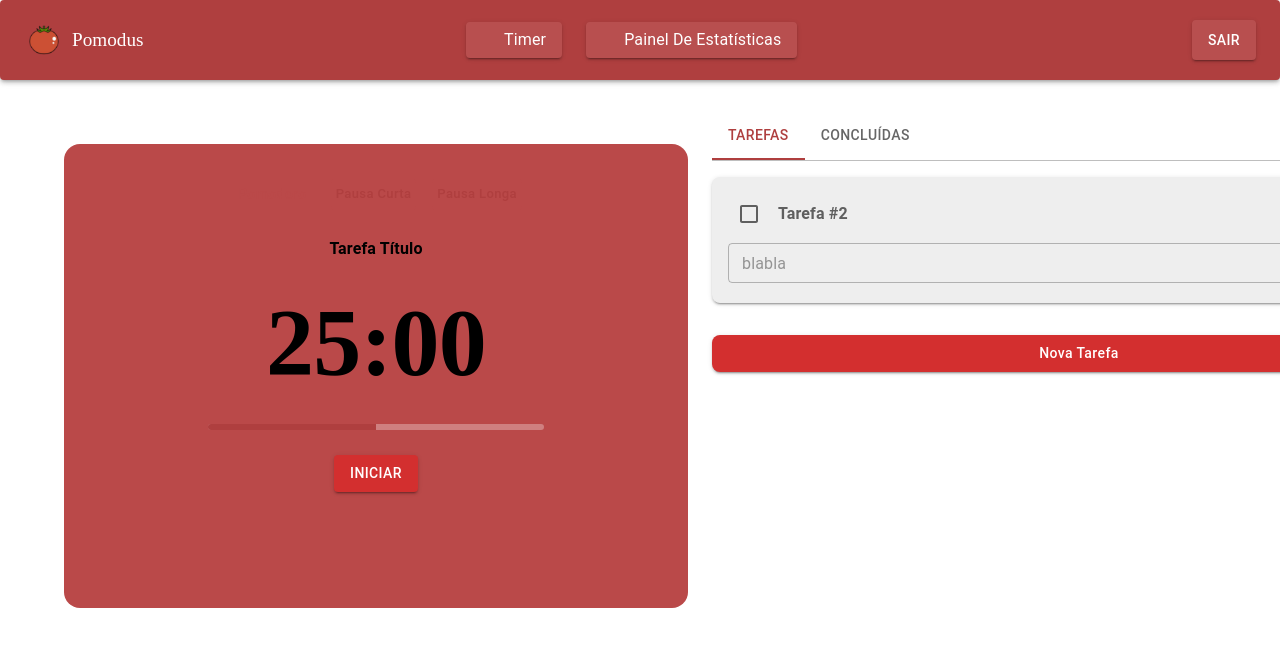
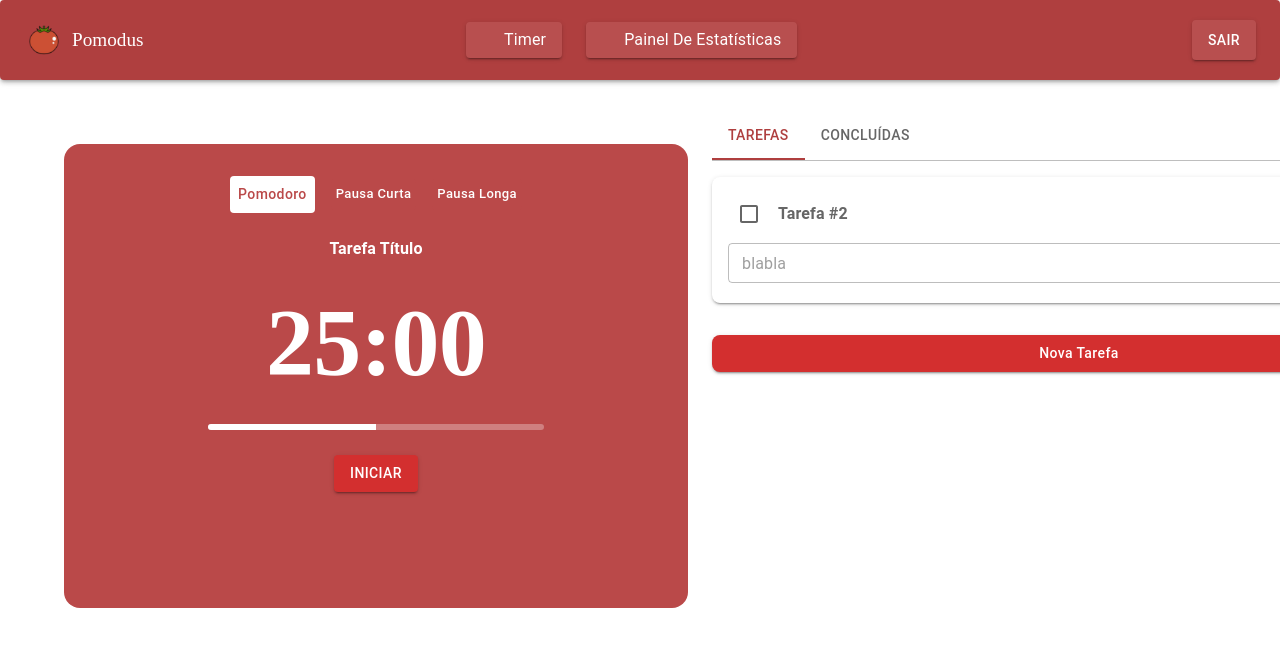
Before and after one commit to juliooujc/POMODUS, a React (Vite) app in the folder frontend/pomodus/: page /pages/home in a window 1280 px wide. Shown: the top 646 px of the page. Built offline with nearby package versions, Linux system fonts and the light colour scheme; some icons are missing.

Commit message:
corrigido bug relacionado a cor branca

```diff
--- a/frontend/pomodus/src/components/ConfigPopup.jsx
+++ b/frontend/pomodus/src/components/ConfigPopup.jsx
@@ -16,7 +16,7 @@ const style = {
   left: "50%",
   transform: "translate(-50%, -50%)",
   width: 400,
-  bgcolor: "white",
+  bgcolor: "white.basic",
   color: "text.secondary",
   borderRadius: "12px",
   boxShadow: 24,
@@ -36,7 +36,7 @@ const ConfigPopup = ({ open, onClose }) => {
             position: "absolute",
             right: 8,
             top: 8,
-            color: "white",
+            color: "white.basic",
           }}
         >
           <CloseIcon sx={{color:"text.primary"}} />
@@ -50,16 +50,16 @@ const ConfigPopup = ({ open, onClose }) => {
         {/* Inputs */}
         <Box display="flex" gap={2} mb={2}>
           <TextField label="Pomodoro" type="number" defaultValue={25} size="small"
-            sx={{ bgcolor: "white", borderRadius: 1 }} />
+            sx={{ bgcolor: "white.basic", borderRadius: 1 }} />
           <TextField label="Pausas Curtas" type="number" defaultValue={5} size="small"
-            sx={{ bgcolor: "white", borderRadius: 1 }} />
+            sx={{ bgcolor: "white.basic", borderRadius: 1 }} />
           <TextField label="Pausas Longas" type="number" defaultValue={15} size="small"
-            sx={{ bgcolor: "white", borderRadius: 1 }} />
+            sx={{ bgcolor: "white.basic", borderRadius: 1 }} />
         </Box>
 
         <Box display="flex" alignItems="center" justifyContent="space-between" mb={2} gap={2}>
           <TextField label="Intervalo Pausa Longa" type="number" defaultValue={4} size="small"
-            sx={{ bgcolor: "white", borderRadius: 1 }} />
+            sx={{ bgcolor: "white.basic", borderRadius: 1 }} />
           <Box display="flex" alignItems="center" gap={1}>
             <Typography variant="body2">Auto Check Tarefa</Typography>
             <Switch checked={autoCheck} onChange={(e) => setAutoCheck(e.target.checked)} />
@@ -68,7 +68,7 @@ const ConfigPopup = ({ open, onClose }) => {
 
         {/* Botões */}
         <Box display="flex" gap={2}>
-          <Button variant="contained" sx={{ bgcolor: "primary", color: "white" }}>
+          <Button variant="contained" sx={{ bgcolor: "primary", color: "white.basic" }}>
             Salvar
           </Button>
           <Button variant="text" sx={{ color: "primary" }}>
--- a/frontend/pomodus/src/components/TaskItem.jsx
+++ b/frontend/pomodus/src/components/TaskItem.jsx
@@ -92,7 +92,7 @@ const TaskItem = ({ task, onToggle, onEditToggle, isEditing }) => {
                                 variant="body2"
                                 sx={{
                                     bgcolor: "tertiary.main",
-                                    color: "white",
+                                    color: "white.basic",
                                     px: 2,
                                     py: 0.5,
                                     borderRadius: 1,
@@ -116,7 +116,7 @@ const TaskItem = ({ task, onToggle, onEditToggle, isEditing }) => {
                 p: 2,
                 mb: 2,
                 borderRadius: 2,
-                backgroundColor: task.checked ? "quartiary.main" : "#eeeeee"
+                backgroundColor: task.checked ? "white.off" : "white.basic"
             }}
         >
             <Box display="flex" alignItems="center" justifyContent="space-between" sx={{color:'text.secondary', gap:2}} >
@@ -137,7 +137,7 @@ const TaskItem = ({ task, onToggle, onEditToggle, isEditing }) => {
 
                 {/* Chip e contador */}
                 <Box display="flex" alignItems="center" gap={1} flexWrap="wrap">
-                    <Chip label={task.tag} sx={{bgcolor: tagColors[task.tag], color:'white'}} size="small" />
+                    <Chip label={task.tag} sx={{bgcolor: tagColors[task.tag], color:'white.basic'}} size="small" />
                     <Typography variant="body2">
                         {task.progress}/{task.total}
                     </Typography>
--- a/frontend/pomodus/src/components/TaskList.jsx
+++ b/frontend/pomodus/src/components/TaskList.jsx
@@ -70,7 +70,7 @@ const TaskList = () => {
         );
 
     return (
-        <Box p={2} sx={{minWidth:{ md:'90vh', xs: '40vh'}, bgcolor:'white', borderRadius:2}} >
+        <Box p={2} sx={{minWidth:{ md:'90vh', xs: '40vh'}, bgcolor:'white.basic', borderRadius:2}} >
 
             {/* Tabs + botão filtro */}
             <Box display="flex" alignItems="center" justifyContent="space-between" sx={{borderBottom: '1px solid', borderColor: '#bebebeff'}}>
--- a/frontend/pomodus/src/components/Timer.jsx
+++ b/frontend/pomodus/src/components/Timer.jsx
@@ -51,39 +51,39 @@ const Timer = () => {
             }}>
                 <Button variant="text" selsize="small" onClick={HandlePomodoro} sx={{
                     textTransform:'capitalize',
-                    color:(modo==='pomodoro')? bgColors[modo]:'white',
-                    bgcolor: (modo==='pomodoro')? 'white': bgColors[modo],
+                    color:(modo==='pomodoro')? bgColors[modo]:'white.basic',
+                    bgcolor: (modo==='pomodoro')? 'white.basic': bgColors[modo],
                     "&:active": {
-                        bgcolor: "white",
+                        bgcolor: "white.basic",
                         color: bgColors[modo]
                     }
                 }}>Pomodoro</Button>
                 <Button variant="text" size="small" onClick={handlePausaCurta} sx={{
                     textTransform:'capitalize',
-                    color:(modo==='pausaCurta')? bgColors[modo]:'white',
-                    bgcolor: (modo==='pausaCurta')? 'white': bgColors[modo],
+                    color:(modo==='pausaCurta')? bgColors[modo]:'white.basic',
+                    bgcolor: (modo==='pausaCurta')? 'white.basic': bgColors[modo],
                     "&:active": {
-                        bgcolor: "white",
+                        bgcolor: "white.basic",
                         color: bgColors[modo]
                     }
                 }}>Pausa Curta</Button>
                 <Button variant="text" size="small" onClick={handlePausaLonga} sx={{
                     textTransform:'capitalize',
-                    color:(modo==='pausaLonga')? bgColors[modo]:'white',
-                    bgcolor: (modo==='pausaLonga')? 'white': bgColors[modo],
+                    color:(modo==='pausaLonga')? bgColors[modo]:'white.basic',
+                    bgcolor: (modo==='pausaLonga')? 'white.basic': bgColors[modo],
                     "&:active": {
-                        bgcolor: "white",
+                        bgcolor: "white.basic",
                         color: bgColors[modo]
                     }
                 }}>Pausa Longa</Button>
             </Box>
             {/* Titulo e Time */}
             <Typography variant="body1" sx={{
-                color:'white',
+                color:'white.basic',
                 fontWeight:'bold'
             }}>Tarefa Título</Typography>{/* modificar titulo aqui */}
             <Typography variant="h2" sx={{
-                color:'white',
+                color:'white.basic',
                 fontWeight:'bold',
                 fontFamily: 'cursive',
                 fontSize:'12vh'
@@ -99,7 +99,7 @@ const Timer = () => {
                     borderRadius: 5,
                     backgroundColor: 'rgba(255,255,255,0.3)',
                     '& .MuiLinearProgress-bar': {
-                    backgroundColor: 'white',
+                    backgroundColor: 'white.basic',
                     }
                 }}
             />
@@ -112,13 +112,13 @@ const Timer = () => {
                 gap: 2
             }}>
                 <IconButton>
-                    <ReplayIcon sx={{color:'white'}} />
+                    <ReplayIcon sx={{color:'white.basic'}} />
                 </IconButton>
-                <Button variant="contained" sx={{bgcolor:'tertiary.main', color:'white'}}>
+                <Button variant="contained" sx={{bgcolor:'tertiary.main', color:'white.basic'}}>
                     Iniciar
                 </Button>
                 <IconButton>
-                    <SkipNextIcon  sx={{color:'white'}}/>
+                    <SkipNextIcon  sx={{color:'white.basic'}}/>
                 </IconButton>
             </Box>
         </Box>
```
Also changed, not shown: 1 other file (tests, documents, lock files or other folders).
